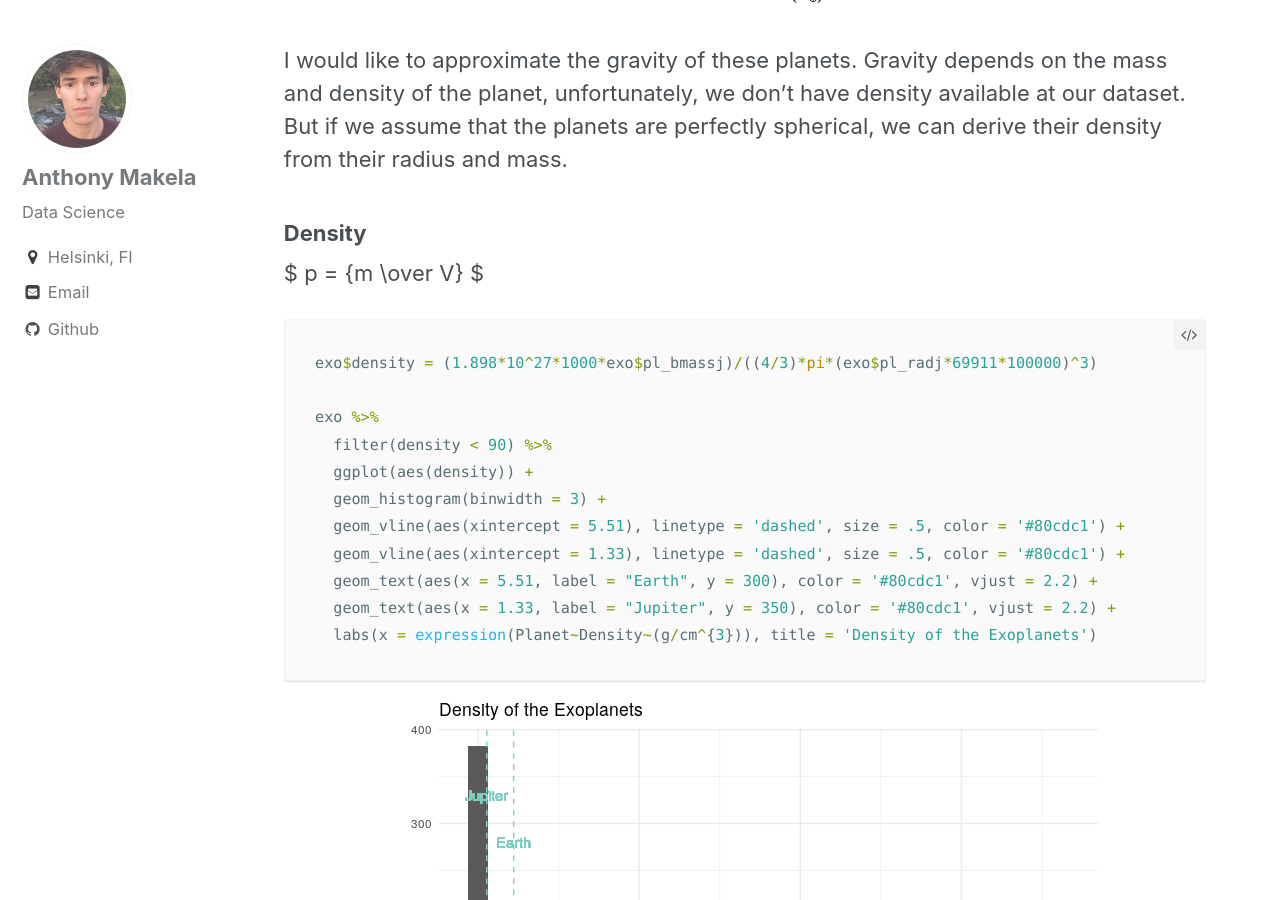
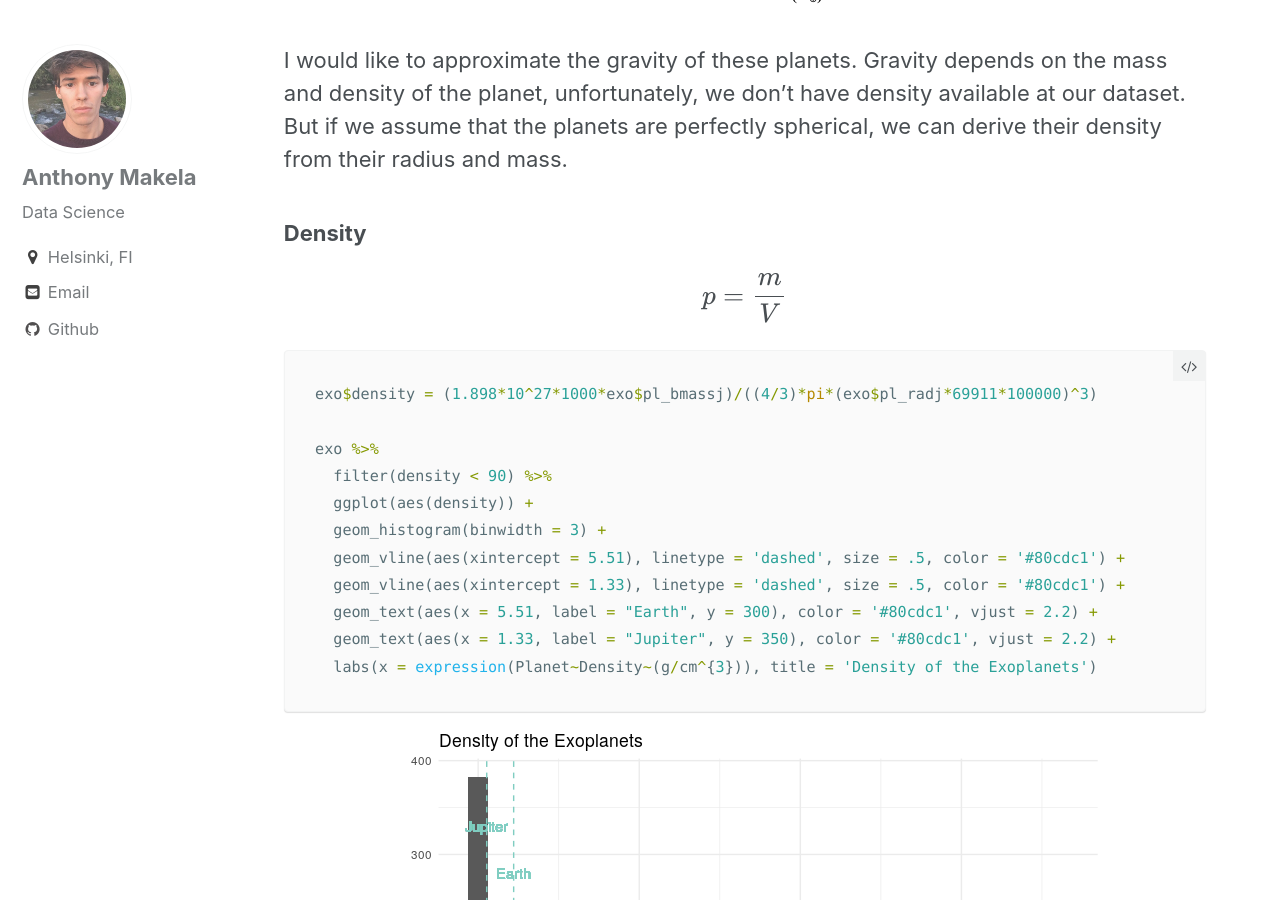
Before and after one commit to anthonymakela/anthonymakela.github.io, a Jekyll site: the page built from _posts/2019-01-01-Analysis-On-Exoplanets.md, in a window 1280 px wide and 900 px high, scrolled down 12304 px. Built offline with Jekyll 4.4.1, drawn with Linux system fonts in a browser that asks for light colours; nearby versions of some CDN libraries; formulas are drawn with MathJax 3.

````diff
--- a/_posts/2019-01-01-Analysis-On-Exoplanets.md
+++ b/_posts/2019-01-01-Analysis-On-Exoplanets.md
@@ -300,7 +300,7 @@ I would like to approximate the gravity of these planets. Gravity depends on the
 
 ### Density
 
-$ p = {m \over V} $
+$$ p = {m \over V} $$
 
 ``` r
 exo$density = (1.898*10^27*1000*exo$pl_bmassj)/((4/3)*pi*(exo$pl_radj*69911*100000)^3)
````
